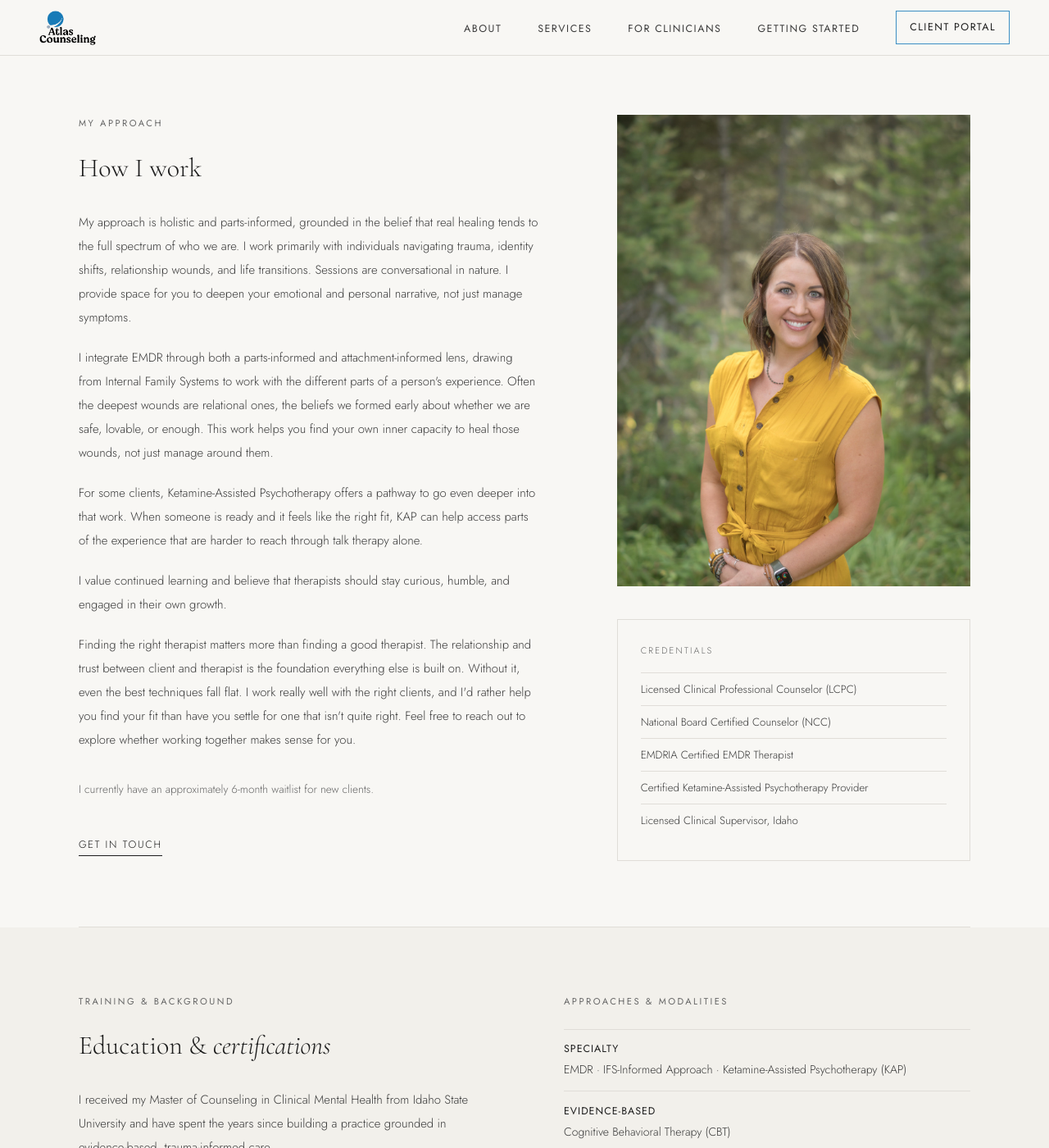
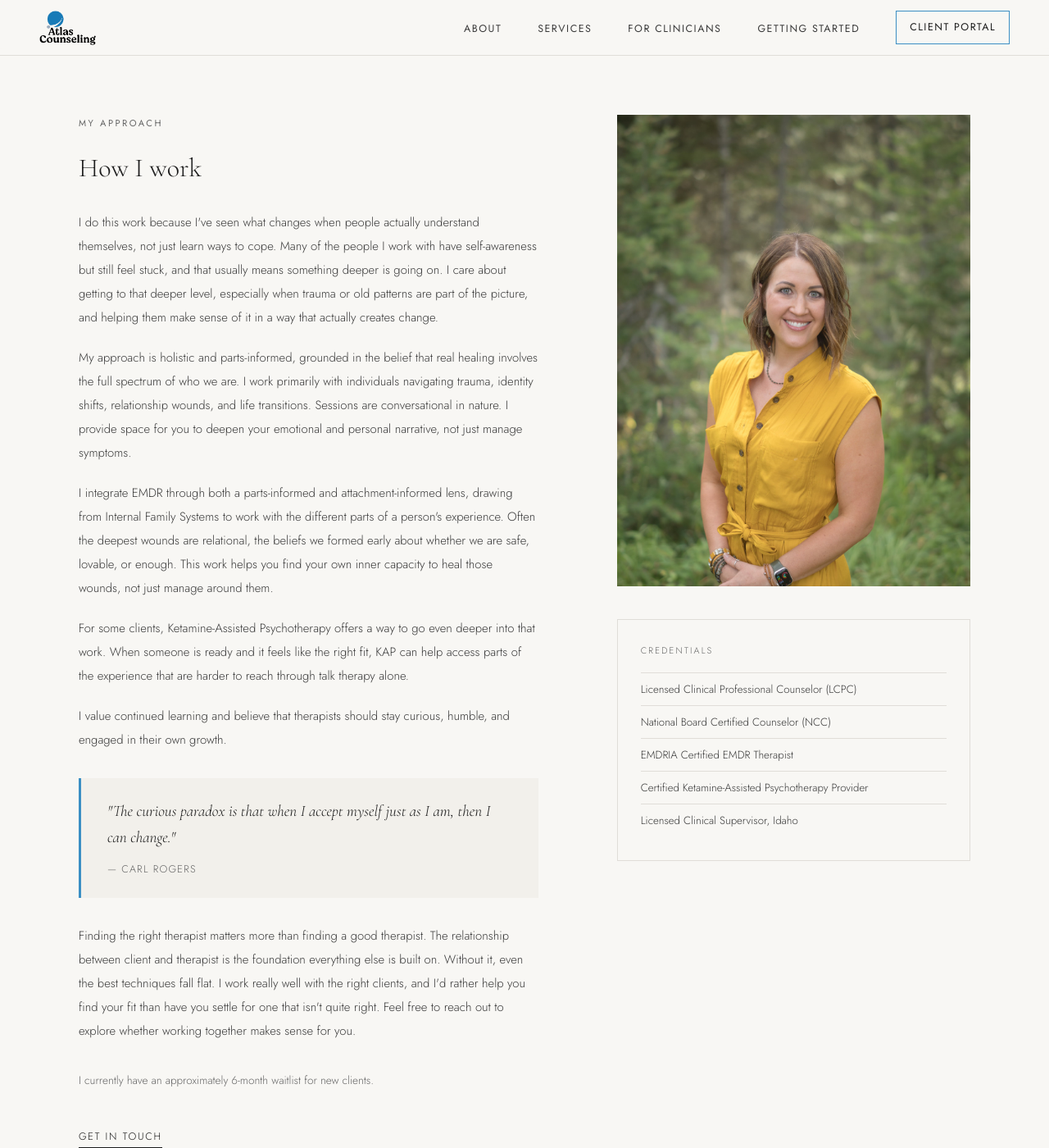
Before and after one commit to alymarie27/atlas-counseling, a Jekyll site: the page built from about.html, in a window 1280 px wide and 1400 px high, scrolled down 310 px. Shown: the whole window at 82% size. Built offline with Jekyll 4.4.1, drawn with Linux system fonts in a browser that asks for light colours; some of the changed text lies outside the part shown.

Commit message:
New office photos and b-roll strip

```diff
--- a/about.html
+++ b/about.html
@@ -12,7 +12,7 @@
         <h1 class="page-title">Aly Webster,<br /><em>LCPC, NCC</em></h1>
       </div>
       <div class="page-header-right">
-        <p class="page-intro">Growth comes from deepening self-awareness and healing through meaningful connection. I create a steady, safe therapeutic space where clients can explore their internal patterns, process difficult experiences, and express themselves authentically.</p>
+        <p class="page-intro">Growth comes from deepening self-awareness and healing through connection. I create a steady, safe space where clients can explore their internal patterns, process difficult experiences, and express themselves authentically.</p>
       </div>
     </div>
   </div>
@@ -22,11 +22,18 @@
   <div class="content-main">
     <p class="section-label">My Approach</p>
     <h2 class="section-heading">How I work</h2>
-      <p class="body-text">My approach is holistic and parts-informed, grounded in the belief that real healing tends to the full spectrum of who we are. I work primarily with individuals navigating trauma, identity shifts, relationship wounds, and life transitions. Sessions are conversational in nature. I provide space for you to deepen your emotional and personal narrative, not just manage symptoms.</p>
-      <p class="body-text">I integrate EMDR through both a parts-informed and attachment-informed lens, drawing from Internal Family Systems to work with the different parts of a person's experience. Often the deepest wounds are relational ones, the beliefs we formed early about whether we are safe, lovable, or enough. This work helps you find your own inner capacity to heal those wounds, not just manage around them.</p>
-      <p class="body-text">For some clients, Ketamine-Assisted Psychotherapy offers a pathway to go even deeper into that work. When someone is ready and it feels like the right fit, KAP can help access parts of the experience that are harder to reach through talk therapy alone.</p>
+    <p class="body-text">I do this work because I've seen what changes when people actually understand themselves, not just learn ways to cope. Many of the people I work with have self-awareness but still feel stuck, and that usually means something deeper is going on. I care about getting to that deeper level, especially when trauma or old patterns are part of the picture, and helping them make sense of it in a way that actually creates change.</p>
+    <p class="body-text">My approach is holistic and parts-informed, grounded in the belief that real healing involves the full spectrum of who we are. I work primarily with individuals navigating trauma, identity shifts, relationship wounds, and life transitions. Sessions are conversational in nature. I provide space for you to deepen your emotional and personal narrative, not just manage symptoms.</p>
+    <p class="body-text">I integrate EMDR through both a parts-informed and attachment-informed lens, drawing from Internal Family Systems to work with the different parts of a person's experience. Often the deepest wounds are relational, the beliefs we formed early about whether we are safe, lovable, or enough. This work helps you find your own inner capacity to heal those wounds, not just manage around them.</p>
+    <p class="body-text">For some clients, Ketamine-Assisted Psychotherapy offers a way to go even deeper into that work. When someone is ready and it feels like the right fit, KAP can help access parts of the experience that are harder to reach through talk therapy alone.</p>
     <p class="body-text">I value continued learning and believe that therapists should stay curious, humble, and engaged in their own growth.</p>
-      <p class="body-text">Finding the right therapist matters more than finding a good therapist. The relationship and trust between client and therapist is the foundation everything else is built on. Without it, even the best techniques fall flat. I work really well with the right clients, and I'd rather help you find your fit than have you settle for one that isn't quite right. Feel free to reach out to explore whether working together makes sense for you.</p>
+
+    <blockquote style="margin: 2rem 0; padding: 1.5rem 2rem; border-left: 3px solid var(--blue); background: var(--warm); font-family: 'Cormorant Garamond', serif; font-style: italic; font-size: 1.2rem; line-height: 1.7; color: var(--dark);">
+      "The curious paradox is that when I accept myself just as I am, then I can change."
+      <cite style="display: block; margin-top: 0.75rem; font-size: 0.78rem; font-style: normal; font-family: 'Jost', sans-serif; letter-spacing: 0.1em; text-transform: uppercase; color: var(--muted);">— Carl Rogers</cite>
+    </blockquote>
+
+    <p class="body-text">Finding the right therapist matters more than finding a good therapist. The relationship between client and therapist is the foundation everything else is built on. Without it, even the best techniques fall flat. I work really well with the right clients, and I'd rather help you find your fit than have you settle for one that isn't quite right. Feel free to reach out to explore whether working together makes sense for you.</p>
     <p class="body-text" style="font-size:0.85rem;color:var(--muted);margin-top:2rem;">I currently have an approximately 6-month waitlist for new clients.</p>
     <a href="contact.html" class="text-link" style="margin-top:1.5rem;">Get in touch</a>
   </div>
@@ -45,8 +52,6 @@
     </div>
   </div>
 </section>
-
-  <div class="divider"></div>
 
   <!-- TRAINING -->
   <section class="training">
@@ -156,3 +161,12 @@
       </div>
     </div>
   </section>
+  <!-- B-ROLL STRIP -->
+<section style="padding: 2rem 6rem 4rem;">
+  <div style="display:grid;grid-template-columns:repeat(4,1fr);gap:1rem;">
+    <img src="images/geometricplants.JPG" alt="Office detail" style="width:100%;aspect-ratio:1/1;object-fit:cover;" />
+    <img src="images/floatingshelves.JPG" alt="Office detail" style="width:100%;aspect-ratio:1/1;object-fit:cover;" />
+    <img src="images/windowplants.JPG" alt="Office detail" style="width:100%;aspect-ratio:1/1;object-fit:cover;" />
+    <img src="images/terrarium.JPG" alt="Office detail" style="width:100%;aspect-ratio:1/1;object-fit:cover;" />
+  </div>
+</section>
--- a/clinicians.html
+++ b/clinicians.html
@@ -25,7 +25,7 @@
 
       <p class="body-text">Early career is hard in ways graduate school doesn't prepare you for. The clinical questions are one thing, but nobody really teaches you how to build a practice, handle the business side, stop second-guessing yourself in the room, or find your footing as an actual working therapist.</p>
 
-      <p class="body-text">I figured out a lot of it the hard way, and I've spent the last several years sharing what I know with colleagues where I can, because there's enough room in this field for all of us to do good work, and there's no reason it has to be as opaque as it often is. I don't believe in withholding answers. If you have a question and I know the answer, I'll tell you.</p>
+      I figured out a lot of it the hard way, and I've spent the last several years sharing what I know with colleagues where I can. This field doesn't have to be as opaque as it often is.
 
       <div class="offerings">
         <div class="offering">
```
Also changed, not shown: contact.html (+4 -4 lines), index.html (+11 -11 lines), services.html (+4 -4 lines), 8 other files. Lines whose indentation alone changed are shown as unchanged.
